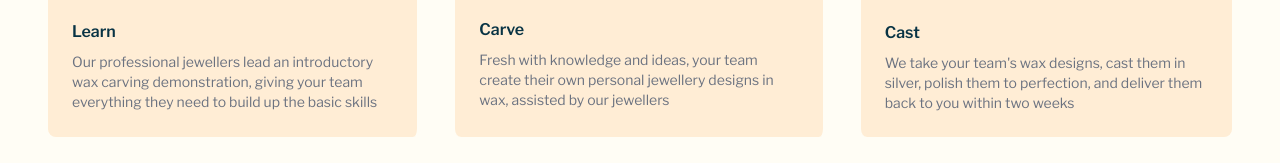
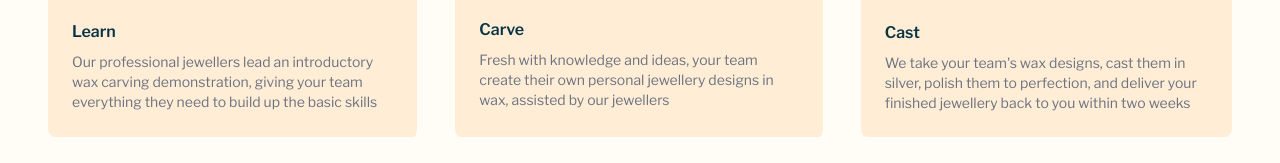
Before and after one commit to waxworks-london/waxworks-london.github.io, a website: page docs/index.html in a window 1280 px wide. Shown: the part 1473-1636 px from the top of the page. Drawn offline with nearby package versions, Linux system fonts and the light colour scheme.

Commit message:
Minor copy changes

```diff
--- a/docs/index.html
+++ b/docs/index.html
@@ -179,7 +179,7 @@
                         Cast
                       </h3>
                       <p class="mt-2 text-sm text-gray-500">We take your team's wax designs, cast them in silver, polish them
-                        to perfection, and deliver them back to you within two weeks</p>
+                        to perfection, and deliver your finished jewellery back to you within two weeks</p>
                     </div>
                   </div>
                 </div>
```
